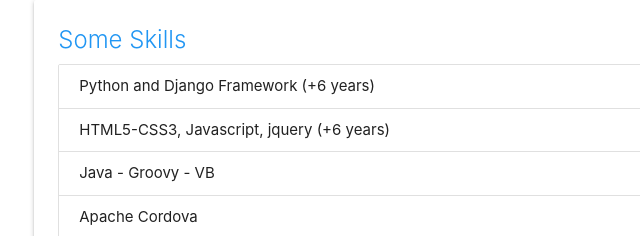
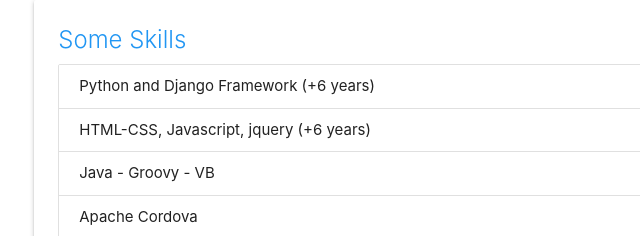
Before and after one commit to javierguignard/javierguignard.github.io, a plain HTML site: page index.html in a window 1280 px wide. Shown: the part 1462-1698 px from the top of the page, 169-809 px from the left. Drawn offline with nearby package versions, Linux system fonts and the light colour scheme.

Commit message:
Update index.html

```diff
--- a/index.html
+++ b/index.html
@@ -182,7 +182,7 @@
                             <span class="card-title blue-text">Some Skills</span>
                             <ul class="collection">
                                 <li class="collection-item">Python and Django Framework (+6 years)</li>
-                                <li class="collection-item">HTML5-CSS3, Javascript, jquery (+6 years)</li>
+                                <li class="collection-item">HTML-CSS, Javascript, jquery (+6 years)</li>
                                 <li class="collection-item">Java - Groovy - VB</li>
                                 <li class="collection-item">Apache Cordova</li>
                                 <li class="collection-item">Git</li>
```
